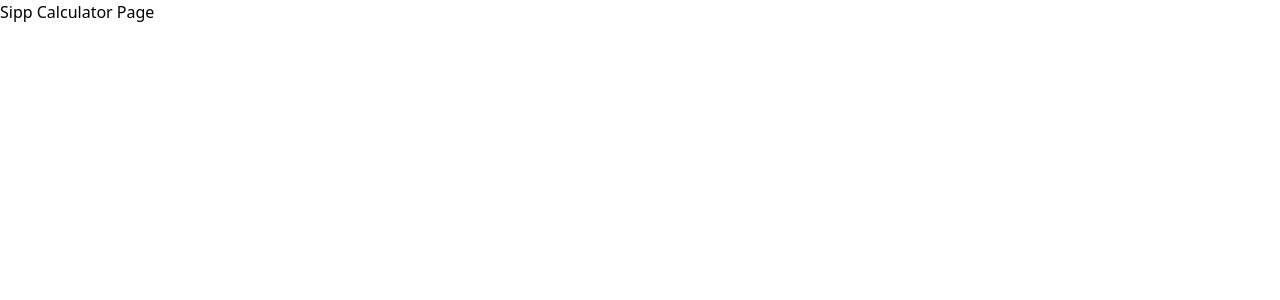
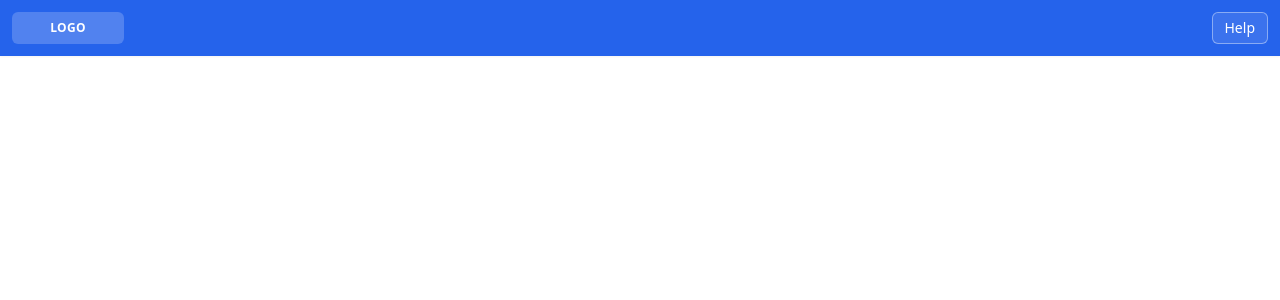
Before and after one commit to democapstone86/site-incentive-pay-plan, a React (Vite) app: page /practice-sipp-calculator in a window 1280 px wide. Shown: the top 300 px of the page. Built offline with nearby package versions, Linux system fonts and the light colour scheme.

Commit message:
Add Header Bar, Logo and Help Component to Sipp Calculator Page

```diff
--- a/src/pages/SippCalculator.tsx
+++ b/src/pages/SippCalculator.tsx
@@ -1,7 +1,62 @@
 import * as React from "react";
 
-const SippCalculatorPage = React.memo(function PayPlanPage() {
-  return <div>Sipp Calculator Page</div>;
-});
+function Button({
+  variant = "default",
+  size = "default",
+  className = "",
+  ...props
+}: React.ButtonHTMLAttributes<HTMLButtonElement> & {
+  variant?: "default" | "outline" | "ghost";
+  size?: "sm" | "default" | "icon";
+}) {
+  const base =
+    "inline-flex items-center justify-center rounded-md border text-sm font-medium transition-colors focus-visible:outline-none focus-visible:ring-2 focus-visible:ring-offset-2 disabled:opacity-50 disabled:pointer-events-none";
+  const variants: Record<string, string> = {
+    default: "bg-slate-900 text-white hover:bg-slate-800 border-transparent",
+    outline: "bg-white text-slate-900 hover:bg-slate-50 border-slate-200",
+    ghost:
+      "bg-transparent text-slate-900 hover:bg-slate-100 border-transparent",
+  };
+  const sizes: Record<string, string> = {
+    sm: "h-8 px-3",
+    default: "h-10 px-4",
+    icon: "h-10 w-10",
+  };
+  return (
+    <button
+      className={`${base} ${variants[variant]} ${sizes[size]} ${className}`}
+      {...props}
+    />
+  );
+}
 
-export default SippCalculatorPage;
+export default function SippCalculatorPage() {
+  const [helpOpen, setHelpOpen] = React.useState(false);
+
+  return (
+    <div className="min-h-screen bg-[#FFFFFFF] text-gray-900">
+      <header className="flex items-center justify-between p-3 bg-blue-600 text-white shadow-sm">
+        <div className="flex items-center gap-2">
+          <div className="h-8 w-28 rounded-md bg-white/20 grid place-items-center text-xs font-semibold tracking-wide">
+            LOGO
+          </div>
+        </div>
+        <div className="flex items-center gap-2">
+          <Button
+            variant="outline"
+            size="sm"
+            className="
+              border-white/40
+              text-white
+              bg-white/10
+              hover:bg-white/20
+              "
+            onClick={() => setHelpOpen(true)}
+          >
+            Help
+          </Button>
+        </div>
+      </header>
+    </div>
+  );
+}
```
